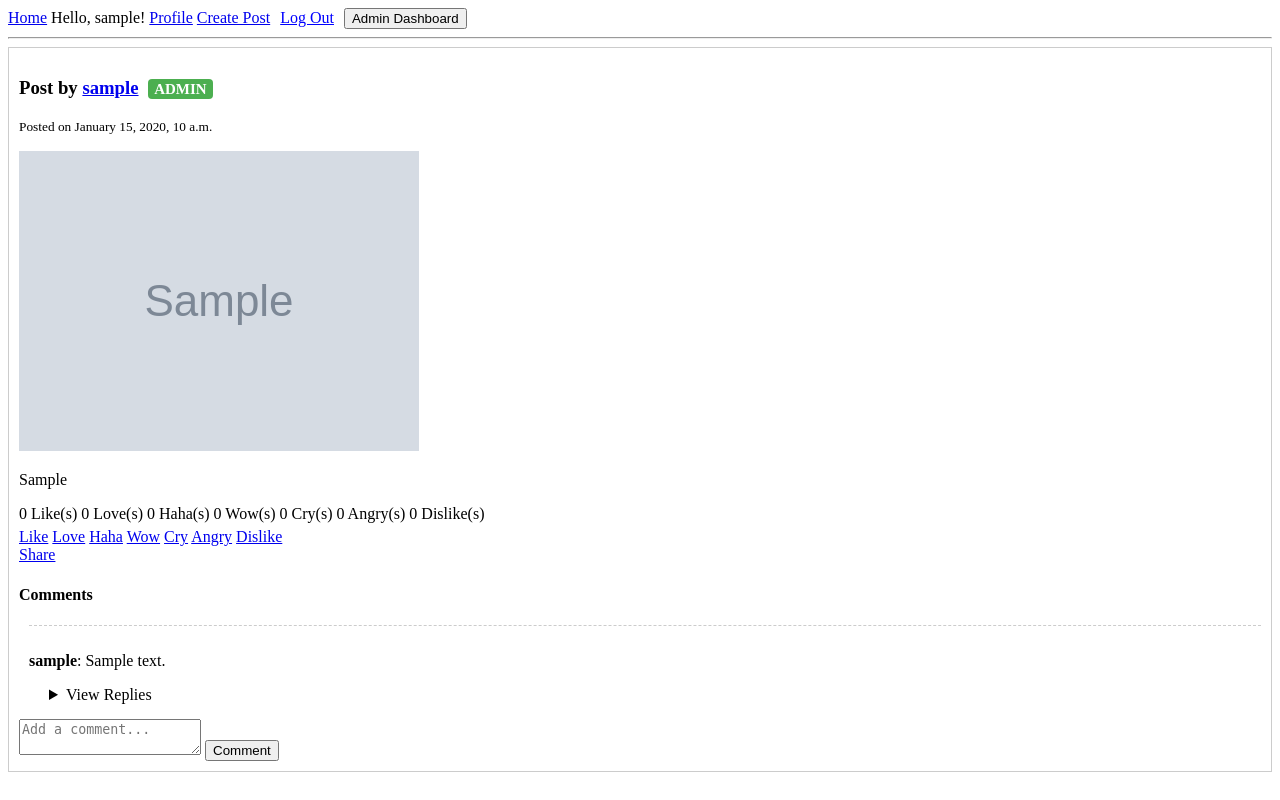
After one commit to Hyunlai/projectobjor, a Django app: page /posts/post/1/ in a window 1280 px wide. The commit adds this page. Run offline with Django 5.2, Linux system fonts and the light colour scheme; a user stored in the database is signed in; tables that the repository leaves empty hold one stand-in row (values such as "Sample post"); grey boxes marked "Sample" are stand-in pictures.

Commit message:
Feat: Homepage Post Detail

```diff
--- a/Posts/urls.py
+++ b/Posts/urls.py
@@ -3,6 +3,7 @@ from . import views
 
 urlpatterns = [
     path('', views.post_list, name='post_list'),
+    path('post/<int:post_id>/', views.post_detail, name='post_detail'),
     path('new/', views.create_post, name='create_post'),
     path('share/<int:post_id>/', views.share_post, name='share_post'),
     path('edit/<int:post_id>/', views.edit_post, name='edit_post'),
--- a/Posts/views.py
+++ b/Posts/views.py
@@ -30,6 +30,26 @@ def post_list(request):
             post.user_reacted_type = user_reaction.type
 
     return render(request, 'Base/home.html', {'posts': posts})
+
+@login_required
+def post_detail(request, post_id):
+    post = get_object_or_404(Post, pk=post_id)
+    comments = Comment.objects.filter(post=post, parent_comment=None).order_by('-created_at')
+
+    reaction_counts = post.react_set.values('type').annotate(count=Count('type'))
+    post.reaction_counts = {item['type']: item['count'] for item in reaction_counts}
+
+    post.user_reacted_type = None
+    user_reaction = post.react_set.filter(user=request.user).first()
+    if user_reaction:
+        post.user_reacted_type = user_reaction.type
+
+    context = {
+        'post': post,
+        'comments': comments,
+    }
+
+    return render(request, 'Posts/post_detail.html', context)
 
 @login_required
 def create_post(request):
--- /dev/null
+++ b/templates/Posts/post_detail.html
@@ -0,0 +1,73 @@
+{% extends 'base.html' %}
+
+{% block content %}
+    <div style="border: 1px solid #ccc; padding: 10px; margin-bottom: 20px;">
+        <h3>
+            Post by <a href="{% url 'profile' username=post.author.username %}">{{ post.author.username }}</a>
+            {% if request.user.is_authenticated and request.user.admin.is_admin and post.author.admin.is_admin %}
+                <span style="background-color: #4CAF50; color: white; padding: 2px 6px; border-radius: 4px; font-size: 0.8em; margin-left: 5px;">
+                    ADMIN
+                </span>
+            {% endif %}
+        </h3>
+        <p><small>Posted on {{ post.created_at|date:"F j, Y, P" }}</small></p>
+
+        {% if post.image %}
+            <img src="{{ post.image.url }}" style="max-width: 100%; height: auto;">
+        {% endif %}
+        <p>{{ post.caption }}</p>
+
+        <div style="margin-top: 10px;">
+            <span>{{ post.reaction_counts.like|default:0 }} Like(s)</span>
+            <span>{{ post.reaction_counts.love|default:0 }} Love(s)</span>
+            <span>{{ post.reaction_counts.haha|default:0 }} Haha(s)</span>
+            <span>{{ post.reaction_counts.wow|default:0 }} Wow(s)</span>
+            <span>{{ post.reaction_counts.cry|default:0 }} Cry(s)</span>
+            <span>{{ post.reaction_counts.angry|default:0 }} Angry(s)</span>
+            <span>{{ post.reaction_counts.dislike|default:0 }} Dislike(s)</span>
+        </div>
+
+        <div style="margin-top: 5px;">
+            <a href="{% url 'add_reaction' post.id 'like' %}" class="btn btn-primary" style="background-color: {% if post.user_reacted_type == 'like' %}lightblue{% endif %};">Like</a>
+            <a href="{% url 'add_reaction' post.id 'love' %}" class="btn btn-primary" style="background-color: {% if post.user_reacted_type == 'love' %}pink{% endif %};">Love</a>
+            <a href="{% url 'add_reaction' post.id 'haha' %}" class="btn btn-primary" style="background-color: {% if post.user_reacted_type == 'haha' %}yellow{% endif %};">Haha</a>
+            <a href="{% url 'add_reaction' post.id 'wow' %}" class="btn btn-primary" style="background-color: {% if post.user_reacted_type == 'wow' %}orange{% endif %};">Wow</a>
+            <a href="{% url 'add_reaction' post.id 'cry' %}" class="btn btn-primary" style="background-color: {% if post.user_reacted_type == 'cry' %}gray{% endif %};">Cry</a>
+            <a href="{% url 'add_reaction' post.id 'angry' %}" class="btn btn-primary" style="background-color: {% if post.user_reacted_type == 'angry' %}red{% endif %};">Angry</a>
+            <a href="{% url 'add_reaction' post.id 'dislike' %}" class="btn btn-primary" style="background-color: {% if post.user_reacted_type == 'dislike' %}black{% endif %};">Dislike</a>
+        </div>
+
+        <a href="{% url 'share_post' post.id %}">Share</a>
+
+        <div style="margin-top: 15px;">
+            <h4>Comments</h4>
+            {% for comment in comments %}
+                <div style="border-top: 1px dashed #ccc; padding-top: 10px; margin-top: 10px; margin-left: 10px;">
+                    <p><strong>{{ comment.author.username }}</strong>: {{ comment.text }}</p>
+                    {% if comment.replies %}
+                        <div style="margin-left: 20px;">
+                            <details>
+                                <summary>View Replies</summary>
+                                {% for reply in comment.replies.all %}
+                                    <div style="margin-top: 5px;">
+                                        <p style="display:inline;"><strong>{{ reply.author.username }}</strong>: {{ reply.text }}</p>
+                                    </div>
+                                {% endfor %}
+                            </details>
+                        </div>
+                    {% endif %}
+                </div>
+            {% empty %}
+                <p>No comments yet.</p>
+            {% endfor %}
+
+            <div style="margin-top: 15px;">
+                <form method="post" action="{% url 'add_comment' post_id=post.id %}">
+                    {% csrf_token %}
+                    <textarea name="text" placeholder="Add a comment..." required></textarea>
+                    <button type="submit">Comment</button>
+                </form>
+            </div>
+        </div>
+    </div>
+{% endblock %}
```
Also changed, not shown: templates/Base/home.html (+6 -4 lines).
